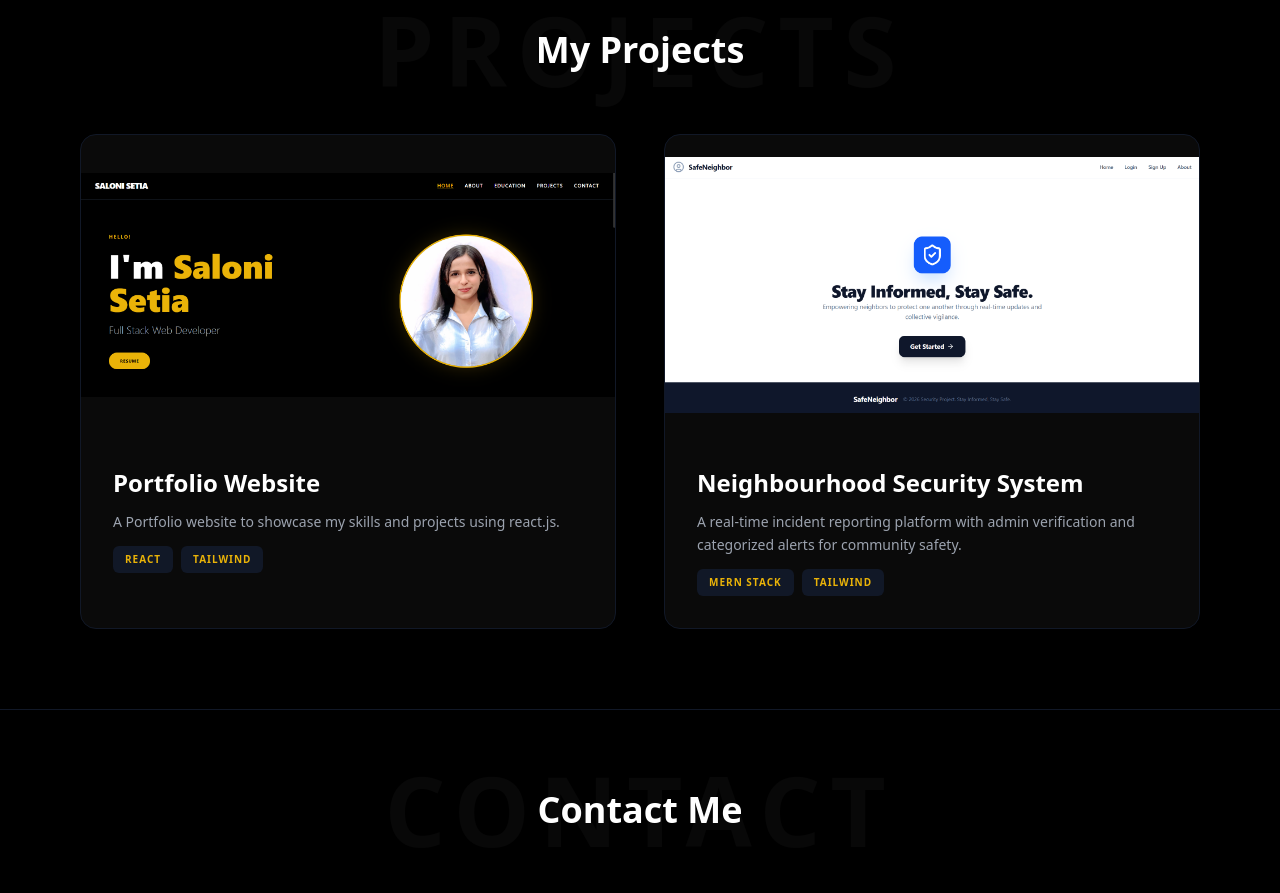
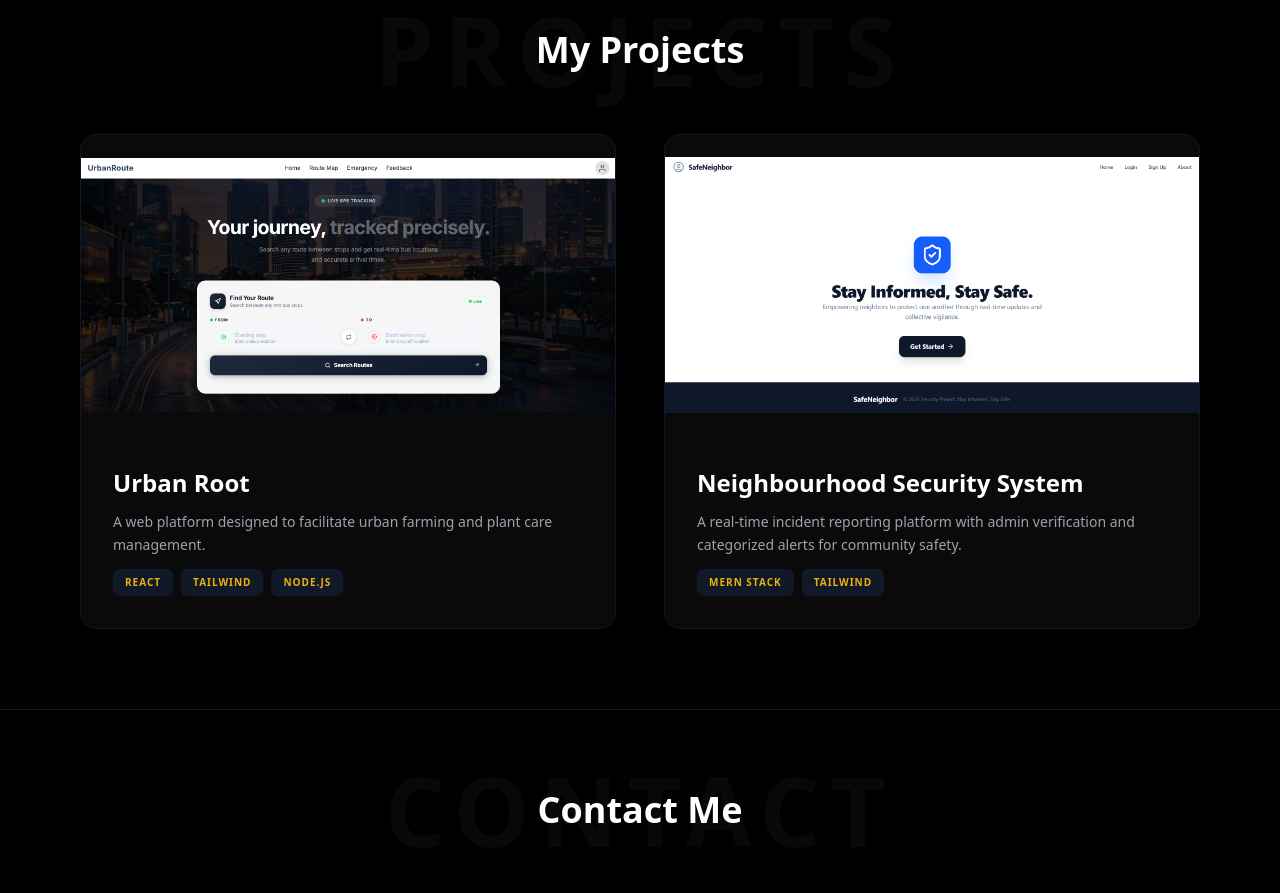
Before and after one commit to salonisetia/Portfolio, a React (Create React App) app in the folder frontend/: page / in a window 1280 px wide. Shown: the part 2460-3353 px from the top of the page. Built offline with nearby package versions, Linux system fonts and the light colour scheme.

Commit message:
project updation

```diff
--- a/frontend/src/Home.js
+++ b/frontend/src/Home.js
@@ -157,14 +157,14 @@ function Home() {
           </div>
           <div className="grid grid-cols-1 md:grid-cols-2 gap-12">
             {[
+             {
+                title: 'Urban Root',
+                img: '/Uploads/urbanroute.png',
+                tech: ['React', 'Tailwind', 'Node.js'],
+                link: 'https://vercel.com/salonis-projects-0d2d23bf/urban-route',
+                description: 'A web platform designed to facilitate urban farming and plant care management.'
+              },
               {
-                title: 'Portfolio Website',
-                img: '/Uploads/portfolio.png',
-                tech: ['React', 'Tailwind'],
-                link: 'https://portfolio-delta-nine-28.vercel.app',
-                description: 'A Portfolio website to showcase my skills and projects using react.js.'
-              },
-{
                 title: 'Neighbourhood Security System',
                 img: '/Uploads/SafeNeighbour.png',
                 tech: ['MERN Stack', 'Tailwind'],
@@ -189,6 +189,7 @@ function Home() {
         </div>
       </section>
 
+
       {/* --- SECTION 7: CONTACT --- */}
       <section id="contact" className="py-20 px-10 md:px-20 bg-black border-t border-gray-900">
         <div className="max-w-6xl mx-auto">
```
Also changed, not shown: frontend/public/Uploads/urbanroute.png (added), frontend/public/Uploads/zoogle.png (deleted), frontend/public/robots.txt (deleted), 3 other files (tests, documents, lock files or other folders).
